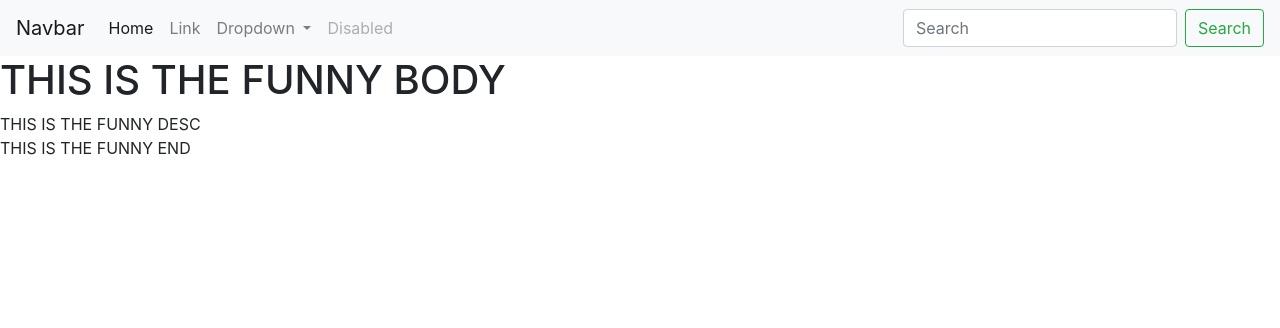
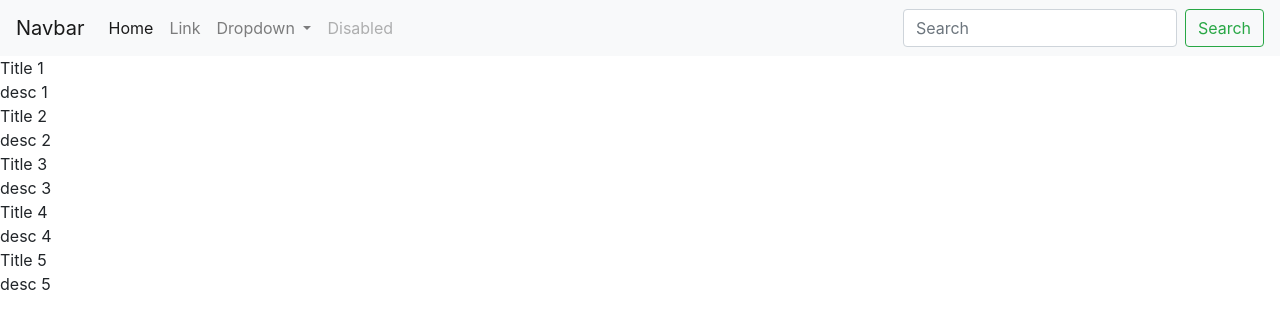
Before and after one commit to fishslicer/funny-or-not-ng, an Angular app: page / in a window 1280 px wide. Shown: the top 328 px of the page. Built offline with nearby package versions, Linux system fonts and the light colour scheme.

Commit message:
FON-3 added mock objecs and presented them in funny component

```diff
--- a/src/app/funny_or_not/funny.component.html
+++ b/src/app/funny_or_not/funny.component.html
@@ -1,9 +1,14 @@
-<h1>
-    THIS IS THE FUNNY BODY
-</h1>
-<div>
-    THIS IS THE FUNNY DESC
+<div class="funny-component-body">
+  <div
+    *ngFor="let mediaObject of mediaObjects"
+    class="funny-component-media-object"
+  >
+    <div class="fc-media-object-title">
+      {{mediaObject.title}}
+    </div>
+
+    <div class="fc-media-object-desc">
+      {{mediaObject.desc}}
+    </div>
+  </div>
 </div>
-<div>
-    THIS IS THE FUNNY END
-</div>
--- a/src/app/funny_or_not/funny.component.ts
+++ b/src/app/funny_or_not/funny.component.ts
@@ -1,5 +1,6 @@
 import { Component, OnInit } from '@angular/core';
 import { MediaObject } from '../media-object';
+import { MEDIA_OBJECTS } from '../mock-media-objects';
 
 @Component({
   selector: 'app-funny',
@@ -8,6 +9,7 @@ import { MediaObject } from '../media-object';
 })
 export class FunnyComponent implements OnInit {
 
+  mediaObjects = MEDIA_OBJECTS
   constructor() { }
 
   ngOnInit() {
--- /dev/null
+++ b/src/app/mock-media-objects.ts
@@ -0,0 +1,9 @@
+import { MediaObject } from './media-object';
+
+export const MEDIA_OBJECTS: MediaObject[] = [
+    {title: 'Title 1', desc: 'desc 1'},
+    {title: 'Title 2', desc: 'desc 2'},
+    {title: 'Title 3', desc: 'desc 3'},
+    {title: 'Title 4', desc: 'desc 4'},
+    {title: 'Title 5', desc: 'desc 5'},
+]
```
Also changed, not shown: src/app/media-object.ts (line endings or trailing spaces).
